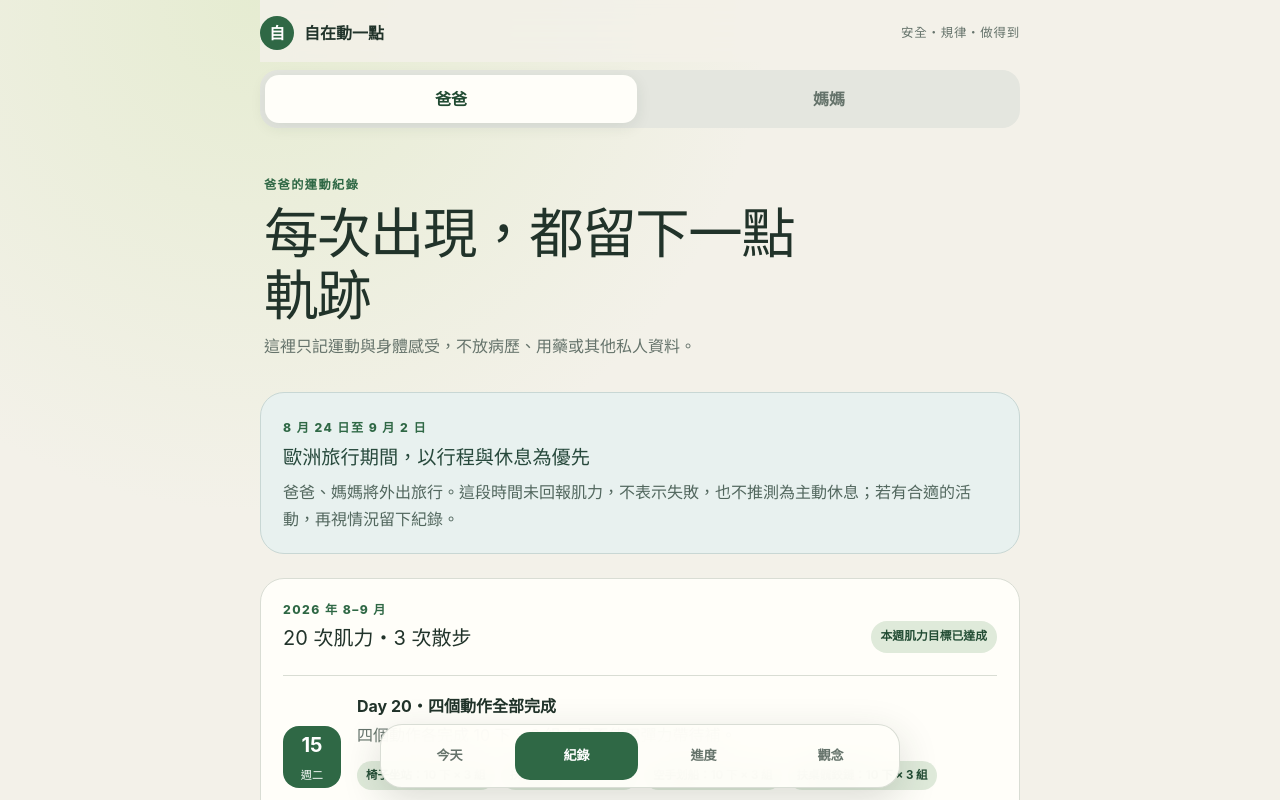
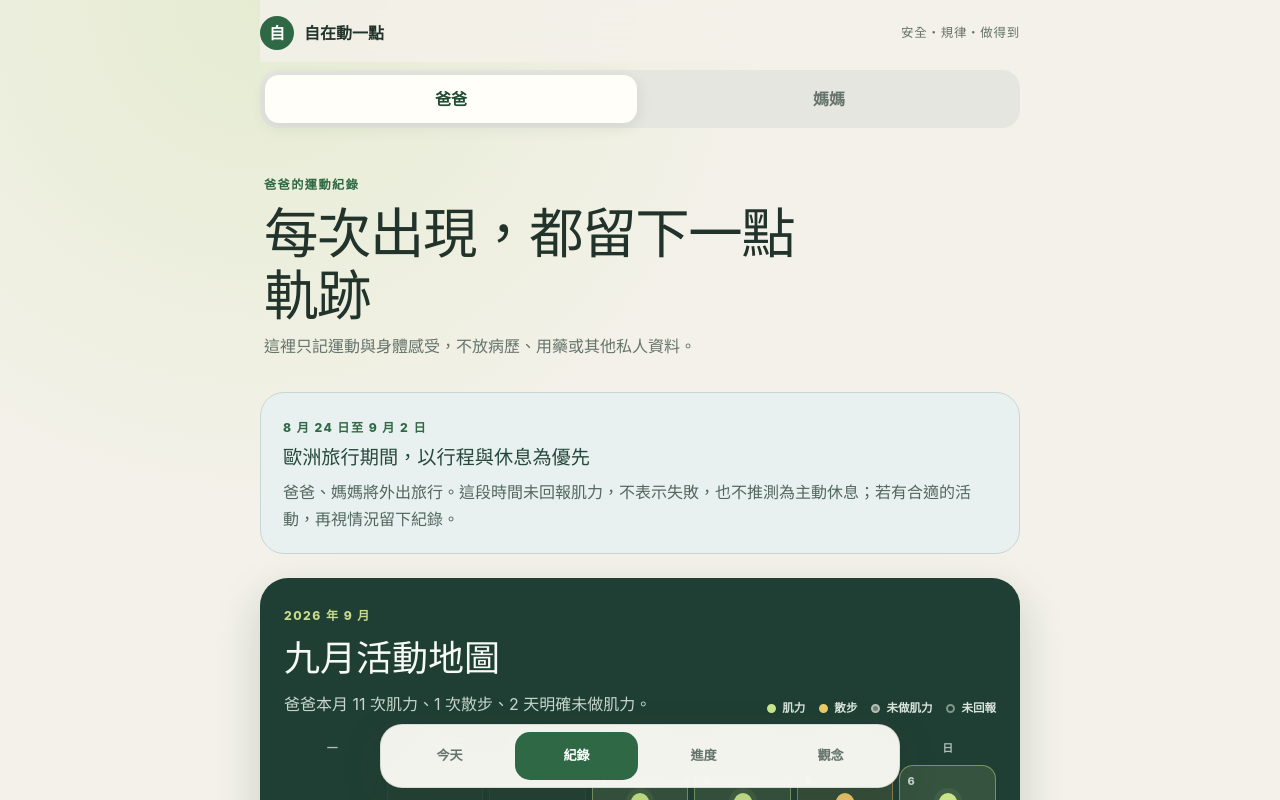
Before and after one commit to chungenyu6/parents-workout-trainer, a React (Vite) app: page / in a window 1280 px wide. Both pictures are taken after a click on the button "紀錄". Shown: the top 800 px of the page. Built offline with nearby package versions, Linux system fonts and the light colour scheme.

Commit message:
Record September workouts and add activity map

```diff
--- a/app/globals.css
+++ b/app/globals.css
@@ -116,6 +116,35 @@ button:focus-visible, a:focus-visible, summary:focus-visible { outline: 3px soli
 .safety-line strong { display: block; color: #7a3828; }
 .page-intro { padding: 30px 4px 8px; }
 .page-intro p { max-width: 630px; margin: 8px 0 0; color: var(--muted); line-height: 1.7; }
+.activity-map { overflow: hidden; padding: 24px; border-radius: 28px; color: #f7fbf5; background: #203f34; box-shadow: 0 18px 46px rgba(30, 58, 48, .18); }
+.activity-map .section-kicker { color: #c7db8b; }
+.activity-map-heading { display: grid; gap: 18px; }
+.activity-map-heading h2 { margin: 5px 0 7px; font-family: var(--font-serif), serif; font-size: clamp(1.6rem, 5vw, 2.25rem); }
+.activity-map-heading p { max-width: 520px; margin: 0; color: #c7d6cf; line-height: 1.6; }
+.activity-legend { display: flex; flex-wrap: wrap; gap: 8px 14px; }
+.activity-legend span { display: inline-flex; align-items: center; gap: 6px; color: #dae5df; font-size: .72rem; font-weight: 700; }
+.activity-legend i { width: 9px; height: 9px; border: 2px solid #7f958b; border-radius: 50%; }
+.activity-legend i.strength { border-color: #c9e788; background: #c9e788; }
+.activity-legend i.walk { border-color: #f0c96a; background: #f0c96a; }
+.activity-legend i.no-strength { border-color: #b7c1bc; background: #708077; }
+.activity-legend i.empty { border-color: #81958b; background: transparent; }
+.month-grid { display: grid; grid-template-columns: repeat(7, minmax(0, 1fr)); gap: 6px; margin-top: 22px; }
+.month-weekday { padding-bottom: 3px; color: #aebfb7; text-align: center; font-size: .68rem; font-weight: 800; }
+.month-offset { min-height: 68px; }
+.month-day { display: grid; grid-template-rows: auto 1fr auto; justify-items: center; min-width: 0; min-height: 72px; padding: 7px 3px 6px; border: 1px solid rgba(222, 238, 230, .12); border-radius: 14px; background: rgba(255,255,255,.045); }
+.month-day > span { justify-self: start; padding-left: 4px; color: #c6d4cd; font-size: .68rem; font-weight: 800; }
+.month-day > i { align-self: center; width: 18px; height: 18px; border: 2px solid #789087; border-radius: 50%; }
+.month-day > small { max-width: 100%; overflow: hidden; color: #aebfb7; font-size: .59rem; text-overflow: ellipsis; white-space: nowrap; }
+.month-day.strength { border-color: rgba(201, 231, 136, .45); background: rgba(201, 231, 136, .12); }
+.month-day.strength > i { border-color: #c9e788; background: #c9e788; box-shadow: 0 0 0 5px rgba(201, 231, 136, .08); }
+.month-day.strength > small { color: #e4f1c5; }
+.month-day.walk { border-color: rgba(240, 201, 106, .42); background: rgba(240, 201, 106, .1); }
+.month-day.walk > i { border-color: #f0c96a; background: #f0c96a; }
+.month-day.walk > small { color: #f6dfa7; }
+.month-day.no-strength > i { border-color: #aebbb5; background: #718078; }
+.month-day.no-strength > small { color: #c9d3ce; }
+.month-day.future { opacity: .32; }
+.activity-map-note { margin: 16px 0 0; padding-top: 14px; border-top: 1px solid rgba(222, 238, 230, .14); color: #aebfb7; font-size: .72rem; line-height: 1.55; }
 .record-month { padding: 22px; border: 1px solid var(--line); border-radius: 24px; background: var(--surface); }
 .positive-badge { display: inline-flex; align-items: center; gap: 6px; padding: 7px 10px; border-radius: 999px; color: var(--green-dark); background: var(--green-soft); font-size: .74rem; font-weight: 800; }
 .record-entry { display: grid; grid-template-columns: auto 1fr; gap: 16px; align-items: center; margin-top: 22px; padding-top: 18px; border-top: 1px solid var(--line); }
@@ -132,12 +161,6 @@ button:focus-visible, a:focus-visible, summary:focus-visible { outline: 3px soli
 .record-moves span { padding: 6px 9px; border-radius: 999px; color: var(--green-dark); background: var(--green-soft); font-size: .72rem; font-weight: 700; }
 .empty-guidance { display: grid; grid-template-columns: auto 1fr; gap: 14px; align-items: start; padding: 20px; border-radius: 22px; background: rgba(255,255,255,.55); }
 .empty-guidance p { margin: 6px 0 0; color: var(--muted); }
-.trend-preview { display: grid; gap: 18px; padding: 22px; border: 1px dashed #bdc8bd; border-radius: 22px; background: rgba(255,255,255,.36); }
-.trend-preview h2 { margin: 5px 0 7px; font-size: 1.2rem; }
-.trend-preview p { margin: 0; color: var(--muted); line-height: 1.6; }
-.mini-trends { display: grid; grid-template-columns: repeat(3, 1fr); gap: 8px; height: 78px; }
-.mini-trends > span { display: flex; align-items: end; justify-content: center; gap: 5px; padding: 8px; border-bottom: 1px solid #9eab9f; }
-.mini-trends i { width: 8px; border-radius: 5px 5px 0 0; background: var(--green-soft); }
 .progress-card { display: grid; gap: 24px; align-items: center; padding: 26px; border-radius: 28px; background: linear-gradient(135deg, #dfeada, #f6e8bb); }
 .progress-orbit { position: relative; width: 180px; aspect-ratio: 1; margin: 0 auto; border: 1px dashed #8ca080; border-radius: 50%; }
 .orbit-center { position: absolute; inset: 25px; display: grid; place-content: center; border-radius: 50%; text-align: center; background: rgba(255,255,255,.72); }
@@ -176,7 +199,7 @@ button:focus-visible, a:focus-visible, summary:focus-visible { outline: 3px soli
   .report-card { grid-template-columns: 1fr auto; align-items: center; }
   .primary-action { min-width: 210px; padding: 0 22px; }
   .progress-card { grid-template-columns: 220px 1fr; }
-  .trend-preview { grid-template-columns: 1fr 220px; align-items: center; }
+  .activity-map-heading { grid-template-columns: 1fr auto; align-items: end; }
   .three-principles { grid-template-columns: repeat(3, 1fr); }
   .three-principles article { display: block; }
   .three-principles article > span { margin-bottom: 14px; }
@@ -190,6 +213,11 @@ button:focus-visible, a:focus-visible, summary:focus-visible { outline: 3px soli
   .hero-summary strong { font-size: .82rem; }
   .week-grid { gap: 3px; }
   .day-cell { padding-inline: 0; border-radius: 12px; }
+  .activity-map { padding: 20px 14px; }
+  .month-grid { gap: 3px; }
+  .month-day { min-height: 65px; border-radius: 11px; }
+  .month-day > i { width: 15px; height: 15px; }
+  .month-day > small { font-size: .54rem; }
   .exercise-card summary { grid-template-columns: auto 1fr; }
   .exercise-reps { grid-column: 2; }
   .exercise-detail { padding-left: 18px; }
--- a/app/page.tsx
+++ b/app/page.tsx
@@ -22,12 +22,19 @@ type WorkoutRecord = {
   chairStandReps?: number;
   calfRaiseReps?: number;
   rowReps?: number;
+  rowEquipment?: "red-band";
+  rowBandCount?: number;
   hipHingeReps?: number;
   sets: number;
   summary: string;
   completedMoves?: 3 | 4;
   additionalBandSets?: number;
-  equipmentStatus?: "unknown";
+  bandSetScope?: "row";
+  bandReps?: number;
+  bandColor?: "red";
+  bandCount?: number;
+  bandResistance?: "light-unknown";
+  equipmentStatus?: "unknown" | "band";
 };
 
 type ActivityRecord = {
@@ -248,8 +255,11 @@ const week = [
 
 const workoutRecords: Record<PersonId, WorkoutRecord[]> = {
   dad: [
-    { date: "15", day: "週二", sortDate: "2026-09-15", label: "Day 20", chairStandReps: 10, calfRaiseReps: 10, rowReps: 10, hipHingeReps: 10, sets: 3, completedMoves: 4, equipmentStatus: "unknown", summary: "四個動作各完成 10 下 × 3 組；是否使用彈力帶待補。" },
-    { date: "13", day: "週日", sortDate: "2026-09-13", label: "Day 19", chairStandReps: 10, calfRaiseReps: 10, rowReps: 10, hipHingeReps: 10, sets: 3, completedMoves: 4, additionalBandSets: 1, summary: "四個動作各完成 10 下 × 3 組；另完成 1 組彈力帶動作，對應動作與下數待補。" },
+    { date: "18", day: "週五", sortDate: "2026-09-18", label: "Day 23", chairStandReps: 30, calfRaiseReps: 30, rowReps: 30, rowEquipment: "red-band", rowBandCount: 2, hipHingeReps: 30, sets: 5, completedMoves: 4, summary: "完成四個動作，各 30 下 × 5 組；僅拉背使用 2 條紅色彈力帶，其餘徒手。" },
+    { date: "17", day: "週四", sortDate: "2026-09-17", label: "Day 22", chairStandReps: 30, calfRaiseReps: 30, rowReps: 30, rowEquipment: "red-band", rowBandCount: 2, hipHingeReps: 30, sets: 5, completedMoves: 4, summary: "早上完成四個動作，各 30 下 × 5 組；僅拉背使用 2 條紅色彈力帶，其餘徒手。" },
+    { date: "16", day: "週三", sortDate: "2026-09-16", label: "Day 21", chairStandReps: 30, calfRaiseReps: 30, rowReps: 30, hipHingeReps: 30, sets: 5, completedMoves: 4, summary: "四個動作各完成 30 下 × 5 組；做完感覺蠻累。" },
+    { date: "15", day: "週二", sortDate: "2026-09-15", label: "Day 20", chairStandReps: 10, calfRaiseReps: 10, rowReps: 10, hipHingeReps: 10, sets: 3, completedMoves: 4, additionalBandSets: 1, bandSetScope: "row", bandReps: 10, bandColor: "red", bandCount: 2, bandResistance: "light-unknown", equipmentStatus: "band", summary: "四個動作各完成 10 下 × 3 組；空手划船另加 1 組紅色彈力帶 10 下（每次 2 條）。" },
+    { date: "13", day: "週日", sortDate: "2026-09-13", label: "Day 19", chairStandReps: 10, calfRaiseReps: 10, rowReps: 10, hipHingeReps: 10, sets: 3, completedMoves: 4, additionalBandSets: 1, bandSetScope: "row", bandReps: 10, bandColor: "red", bandCount: 2, bandResistance: "light-unknown", equipmentStatus: "band", summary: "四個動作各完成 10 下 × 3 組；空手划船另加 1 組紅色彈力帶 10 下（每次 2 條）。" },
     { date: "10", day: "週四", sortDate: "2026-09-10", label: "Day 18", chairStandReps: 10, calfRaiseReps: 10, rowReps: 10, hipHingeReps: 10, sets: 3, completedMoves: 4, summary: "四個動作各完成 10 下 × 3 組；其他細節與身體感受未回報。" },
     { date: "9", day: "週三", sortDate: "2026-09-09", label: "Day 17", chairStandReps: 10, calfRaiseReps: 10, rowReps: 10, hipHingeReps: 10, sets: 3, completedMoves: 4, summary: "四個動作各完成 10 下 × 3 組；其他細節與身體感受未回報。" },
     { date: "7", day: "週一", sortDate: "2026-09-07", label: "Day 16", chairStandReps: 10, calfRaiseReps: 10, rowReps: 10, hipHingeReps: 10, sets: 3, completedMoves: 4, summary: "四個動作各完成 10 下 × 3 組；其他細節與身體感受未回報。" },
@@ -270,7 +280,8 @@ const workoutRecords: Record<PersonId, WorkoutRecord[]> = {
     { date: "10", day: "週一", label: "Day 1", minutes: 20, hipHingeReps: 10, sets: 1, summary: "約 20 分鐘，自己完成；身體感覺舒服，並願意下次再做。" },
   ],
   mom: [
-    { date: "15", day: "週二", sortDate: "2026-09-15", label: "Day 21", chairStandReps: 10, calfRaiseReps: 10, rowReps: 10, hipHingeReps: 10, sets: 3, completedMoves: 4, equipmentStatus: "unknown", summary: "四個動作各完成 10 下 × 3 組；是否使用彈力帶待補。" },
+    { date: "17", day: "週四", sortDate: "2026-09-17", label: "Day 22", chairStandReps: 30, calfRaiseReps: 30, rowReps: 30, rowEquipment: "red-band", rowBandCount: 2, hipHingeReps: 30, sets: 5, completedMoves: 4, summary: "早上完成四個動作，各 30 下 × 5 組；僅拉背使用 2 條紅色彈力帶，其餘徒手。" },
+    { date: "15", day: "週二", sortDate: "2026-09-15", label: "Day 21", chairStandReps: 10, calfRaiseReps: 10, rowReps: 10, hipHingeReps: 10, sets: 3, completedMoves: 4, additionalBandSets: 1, bandSetScope: "row", bandReps: 10, bandColor: "red", bandCount: 2, bandResistance: "light-unknown", equipmentStatus: "band", summary: "四個動作各完成 10 下 × 3 組；空手划船另加 1 組紅色彈力帶 10 下（每次 2 條）。" },
     { date: "13", day: "週日", sortDate: "2026-09-13", label: "Day 20", chairStandReps: 10, calfRaiseReps: 10, rowReps: 10, hipHingeReps: 10, sets: 3, completedMoves: 4, summary: "四個動作皆徒手完成，各 10 下 × 3 組；其他細節與身體感受未回報。" },
     { date: "10", day: "週四", sortDate: "2026-09-10", label: "Day 19", chairStandReps: 10, calfRaiseReps: 10, rowReps: 10, hipHingeReps: 10, sets: 3, completedMoves: 4, summary: "四個動作各完成 10 下 × 3 組；其他細節與身體感受未回報。" },
     { date: "9", day: "週三", sortDate: "2026-09-09", label: "Day 18", chairStandReps: 10, calfRaiseReps: 10, rowReps: 10, hipHingeReps: 10, sets: 3, completedMoves: 4, summary: "四個動作各完成 10 下 × 3 組；其他細節與身體感受未回報。" },
@@ -313,6 +324,8 @@ const noStrengthRecords: Record<PersonId, NoStrengthRecord[]> = {
     { date: "16", day: "週日", summary: "未進行肌力訓練；其他活動、原因與身體感受未回報。此筆不標示為失敗，也不推測為主動休息。" },
   ],
   mom: [
+    { date: "18", day: "週五", sortDate: "2026-09-18", summary: "未進行肌力訓練；其他活動、原因與身體感受未回報。此筆不標示為失敗，也不推測為主動休息。" },
+    { date: "16", day: "週三", sortDate: "2026-09-16", summary: "未進行肌力訓練；其他活動、原因與身體感受未回報。此筆不標示為失敗，也不推測為主動休息。" },
     { date: "12", day: "週六", sortDate: "2026-09-12", summary: "未進行肌力訓練；其他活動、原因與身體感受未回報。此筆不標示為失敗，也不推測為主動休息。" },
     { date: "11", day: "週五", sortDate: "2026-09-11", summary: "未進行肌力訓練；其他活動、原因與身體感受未回報。此筆不標示為失敗，也不推測為主動休息。" },
     { date: "31", day: "週一", summary: "未進行肌力訓練；其他活動、原因與身體感受未回報。此筆不標示為失敗，也不推測為主動休息。" },
@@ -345,6 +358,25 @@ export default function Home() {
   });
   const strengthCount = personRecords.length;
   const activityCount = personActivities.length;
+  const septemberStrengthRecords = personRecords.filter((record) => record.sortDate?.startsWith("2026-09-"));
+  const septemberWalkRecords = personActivities.filter((record) => record.sortDate?.startsWith("2026-09-"));
+  const septemberNoStrengthRecords = personNoStrengthRecords.filter((record) => record.sortDate?.startsWith("2026-09-"));
+  const todayStart = new Date();
+  todayStart.setHours(0, 0, 0, 0);
+  const monthDays = Array.from({ length: 30 }, (_, index) => {
+    const date = String(index + 1);
+    const strength = septemberStrengthRecords.find((record) => record.date === date);
+    const walk = septemberWalkRecords.find((record) => record.date === date);
+    const noStrength = septemberNoStrengthRecords.find((record) => record.date === date);
+    const calendarDate = new Date(2026, 8, index + 1);
+    const isFuture = calendarDate > todayStart;
+
+    if (strength) return { date, status: "strength", detail: `${strength.sets} 組`, label: `9 月 ${date} 日，肌力 ${strength.sets} 組` };
+    if (walk) return { date, status: "walk", detail: walk.minutes ? `${walk.minutes} 分` : "散步", label: `9 月 ${date} 日，散步${walk.minutes ? ` ${walk.minutes} 分鐘` : ""}` };
+    if (noStrength) return { date, status: "no-strength", detail: "未做肌力", label: `9 月 ${date} 日，未進行肌力訓練` };
+    if (isFuture) return { date, status: "future", detail: "", label: `9 月 ${date} 日，尚未到達` };
+    return { date, status: "empty", detail: "未回報", label: `9 月 ${date} 日，尚未回報` };
+  });
   const concept = conceptCards[conceptIndex];
   const dailyIndex = useMemo(() => new Date().getDate() % conceptCards.length, []);
   const travelNotice = (
@@ -470,7 +502,7 @@ export default function Home() {
                     <div className="section-kicker">共同起點</div>
                   <h2 id="exercise-title">本週的四個動作</h2>
                   </div>
-                <span className="section-aside">本週調整為各 2 組</span>
+                <span className="section-aside">目前：各 30 下 × 5 組；拉背用紅色彈力帶</span>
               </div>
               <div className="exercise-list">
                 {exercises.map((exercise) => (
@@ -518,6 +550,33 @@ export default function Home() {
               <p>這裡只記運動與身體感受，不放病歷、用藥或其他私人資料。</p>
             </section>
             {travelNotice}
+            <section className="activity-map" aria-labelledby="activity-map-title">
+              <div className="activity-map-heading">
+                <div>
+                  <span className="section-kicker">2026 年 9 月</span>
+                  <h2 id="activity-map-title">九月活動地圖</h2>
+                  <p>{person.label}本月 {septemberStrengthRecords.length} 次肌力、{septemberWalkRecords.length} 次散步、{septemberNoStrengthRecords.length} 天明確未做肌力。</p>
+                </div>
+                <div className="activity-legend" aria-label="活動地圖圖例">
+                  <span><i className="strength" />肌力</span>
+                  <span><i className="walk" />散步</span>
+                  <span><i className="no-strength" />未做肌力</span>
+                  <span><i className="empty" />未回報</span>
+                </div>
+              </div>
+              <div className="month-grid" role="grid" aria-label={`${person.label} 2026 年 9 月活動紀錄`}>
+                {(["一", "二", "三", "四", "五", "六", "日"] as const).map((weekday) => <span className="month-weekday" role="columnheader" key={weekday}>{weekday}</span>)}
+                <span className="month-offset" aria-hidden="true" />
+                {monthDays.map((day) => (
+                  <div className={`month-day ${day.status}`} role="gridcell" aria-label={day.label} key={day.date}>
+                    <span>{day.date}</span>
+                    <i aria-hidden="true" />
+                    <small>{day.detail}</small>
+                  </div>
+                ))}
+              </div>
+              <p className="activity-map-note">空白只代表尚未回報；只有明確收到「沒有做」時，才標示為未做肌力。</p>
+            </section>
             <section className="record-month" aria-labelledby="record-title">
               <div className="section-heading">
                 <div><div className="section-kicker">2026 年 8–9 月</div><h2 id="record-title">{strengthCount} 次肌力・{activityCount} 次散步</h2></div>
@@ -553,11 +612,11 @@ export default function Home() {
                     <div className="record-moves" aria-label={`${record.label} 完成的四個動作`}>
                       <span>椅子坐站：{record.chairStandReps ? `${record.chairStandReps} 下` : "未記錄下數"} × {record.sets} 組</span>
                       <span>扶牆踮腳：{record.calfRaiseReps ? `${record.calfRaiseReps} 下` : "未記錄下數"} × {record.sets} 組</span>
-                      <span>空手划船：{record.rowReps ? `${record.rowReps} 下` : "未記錄下數"} × {record.sets} 組</span>
+                      <span>{record.rowEquipment === "red-band" ? "彈力帶划船" : "空手划船"}：{record.rowReps ? `${record.rowReps} 下` : "未記錄下數"} × {record.sets} 組{record.rowEquipment === "red-band" ? `（紅色彈力帶 × ${record.rowBandCount ?? "？"} 條）` : ""}</span>
                       <span>扶桌髖鉸鏈：{record.hipHingeReps ? `${record.hipHingeReps} 下` : record.completedMoves === 3 ? "未完成" : "未記錄下數"}{record.hipHingeReps ? ` × ${record.sets} 組` : ""}</span>
-                      {record.additionalBandSets ? <span>彈力帶動作：{record.additionalBandSets} 組（動作、下數待補）</span> : null}
+                      {record.additionalBandSets ? <span>{record.bandSetScope === "row" ? `空手划船另加 ${record.additionalBandSets} 組紅色彈力帶：${record.bandReps ?? "未記錄"} 下 × ${record.bandCount ?? "？"} 條` : `彈力帶動作：${record.additionalBandSets} 組（動作、下數待補）`}</span> : null}
                     </div>
-                    <small>{record.additionalBandSets ? "另有彈力帶動作；對應動作與下數待補。" : record.equipmentStatus === "unknown" ? "是否使用彈力帶或額外負重待補。" : record.completedMoves === 3 ? "前三個動作皆為空手；扶桌髖鉸鏈未進行。" : "四個動作皆為空手，未使用彈力帶或額外負重。"}</small>
+                    <small>{record.rowEquipment === "red-band" ? "僅拉背使用紅色彈力帶，每次 2 條；其餘動作徒手。" : record.bandSetScope === "row" ? "僅空手划船使用紅色彈力帶，每次 2 條；阻力偏輕、磅數未知，彈力帶組每組 10 下。" : record.additionalBandSets ? "另有彈力帶動作；對應動作與下數待補。" : record.equipmentStatus === "band" ? "有使用彈力帶；對應動作與下數待補。" : record.equipmentStatus === "unknown" ? "是否使用彈力帶或額外負重待補。" : record.completedMoves === 3 ? "前三個動作皆為空手；扶桌髖鉸鏈未進行。" : "四個動作皆為空手，未使用彈力帶或額外負重。"}</small>
                   </div>
                 </div>
               ))}
@@ -565,18 +624,6 @@ export default function Home() {
             <section className="empty-guidance">
               <AppIcon name="calendar" />
               <div><h2>下一筆不用更厲害</h2><p>只要再安全完成一次，就是正在建立規律。</p></div>
-            </section>
-            <section className="trend-preview" aria-labelledby="trend-preview-title">
-              <div>
-                <span className="section-kicker">同一動作累積 3 次數字後</span>
-                <h2 id="trend-preview-title">每個動作會有自己的趨勢</h2>
-                <p>分開查看下數、組數與阻力變化，不把四個不同動作混成一個分數。</p>
-              </div>
-              <div className="mini-trends" aria-label="未來趨勢圖示意，尚無足夠資料">
-                <span><i style={{ height: "30%" }} /><i style={{ height: "48%" }} /><i style={{ height: "64%" }} /></span>
-                <span><i style={{ height: "42%" }} /><i style={{ height: "42%" }} /><i style={{ height: "58%" }} /></span>
-                <span><i style={{ height: "24%" }} /><i style={{ height: "38%" }} /><i style={{ height: "38%" }} /></span>
-              </div>
             </section>
           </div>
         )}
```
